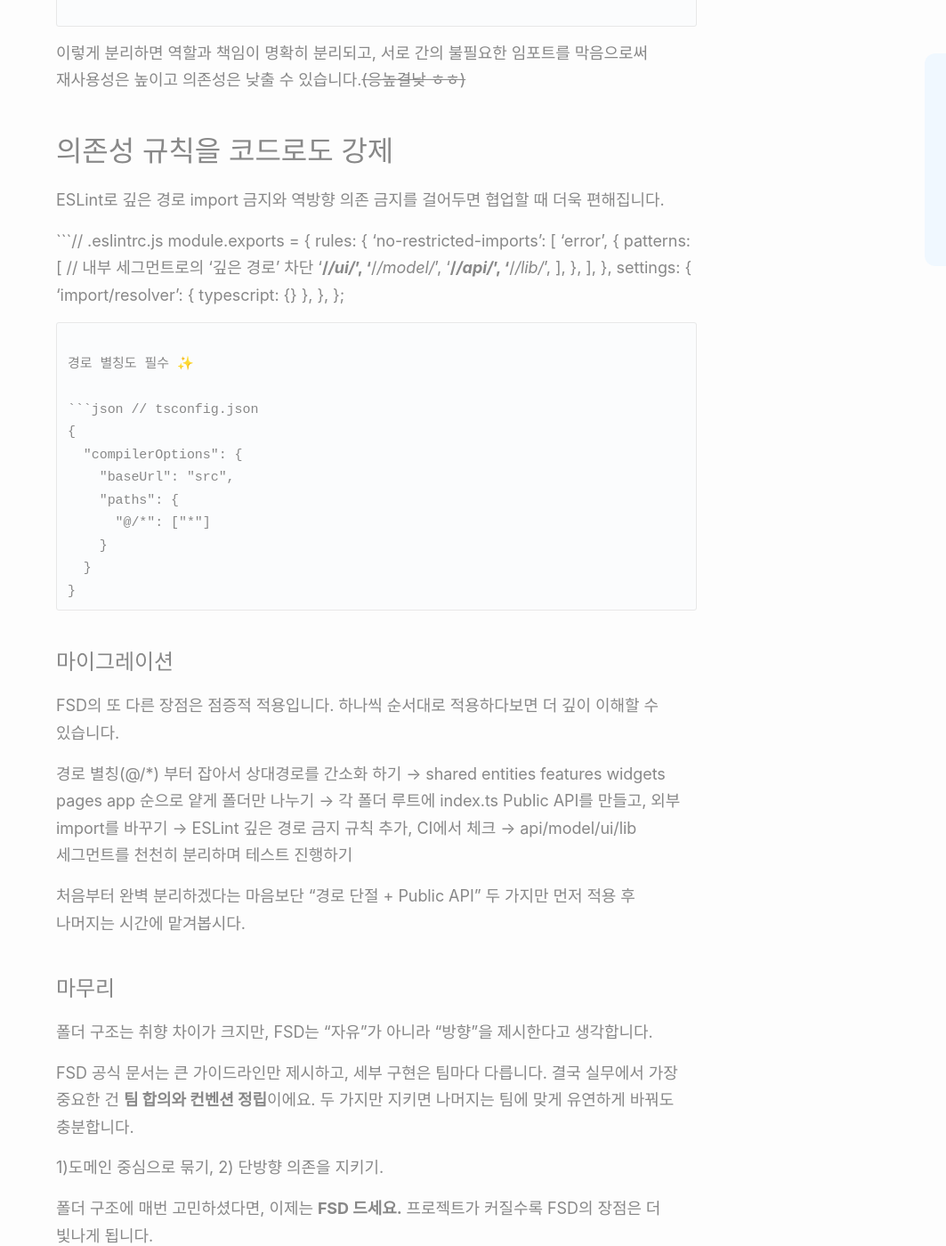
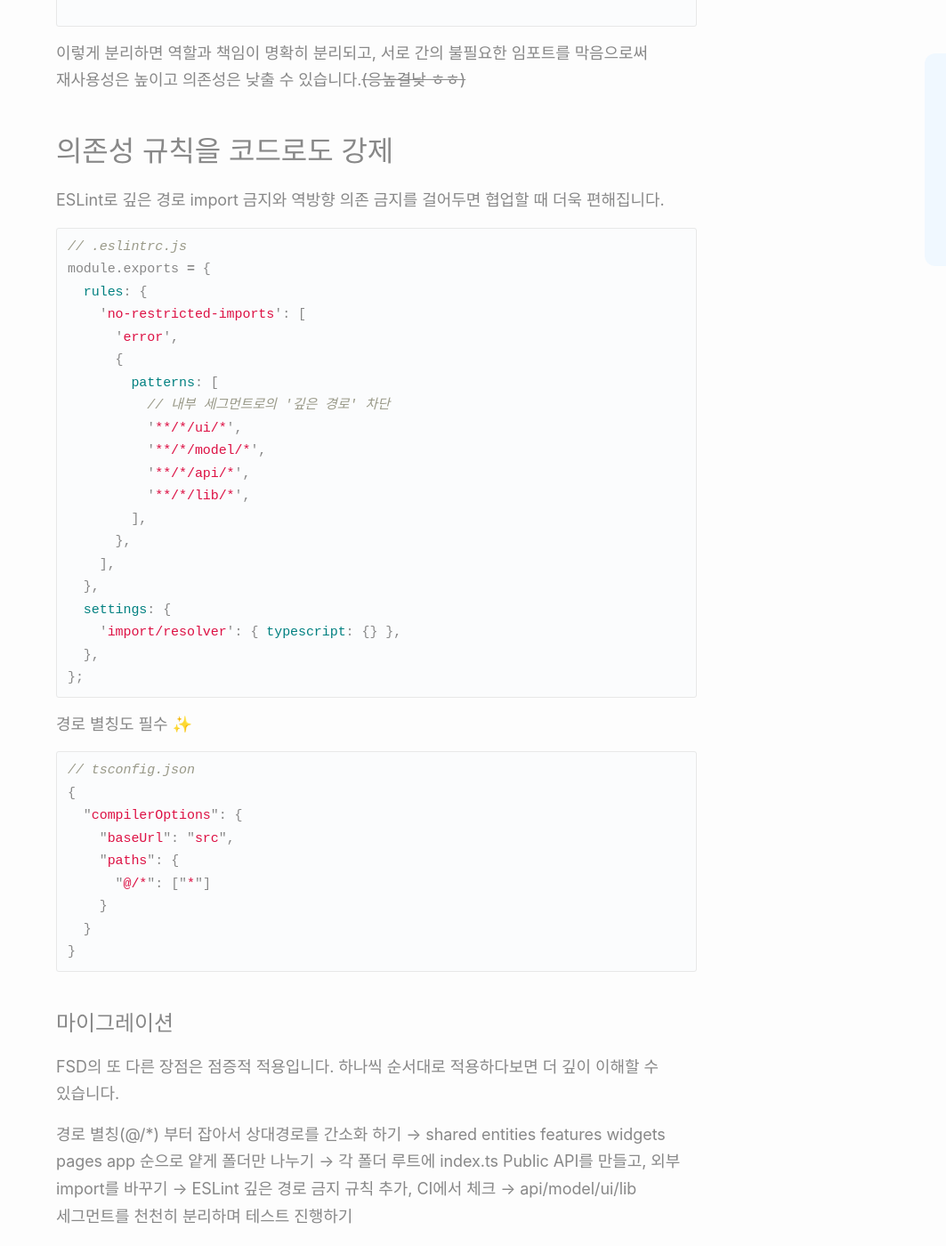
Before and after one commit to yeol0324/yeol0324.github.io, a Jekyll site: the page built from _posts/development/2025-09-17-fsd-pattern.md, in a window 1280 px wide and 1400 px high, scrolled down 3591 px. Shown: the whole window at 89% size, without its empty margins (217-1280 px from the left). Built offline with Jekyll 4.4.1, drawn with Linux system fonts in a browser that asks for light colours.

Commit message:
fix "error"

````diff
--- a/_posts/development/2025-09-17-fsd-pattern.md
+++ b/_posts/development/2025-09-17-fsd-pattern.md
@@ -131,7 +131,8 @@ import { LikeButton } from '@/features/like-post';
 
 ESLint로 깊은 경로 import 금지와 역방향 의존 금지를 걸어두면 협업할 때 더욱 편해집니다.
 
-```// .eslintrc.js
+```js
+// .eslintrc.js
 module.exports = {
   rules: {
     'no-restricted-imports': [
@@ -151,12 +152,12 @@ module.exports = {
     'import/resolver': { typescript: {} },
   },
 };
-
 ```
 
 경로 별칭도 필수 ✨
 
-```json // tsconfig.json
+```js
+// tsconfig.json
 {
   "compilerOptions": {
     "baseUrl": "src",
````
